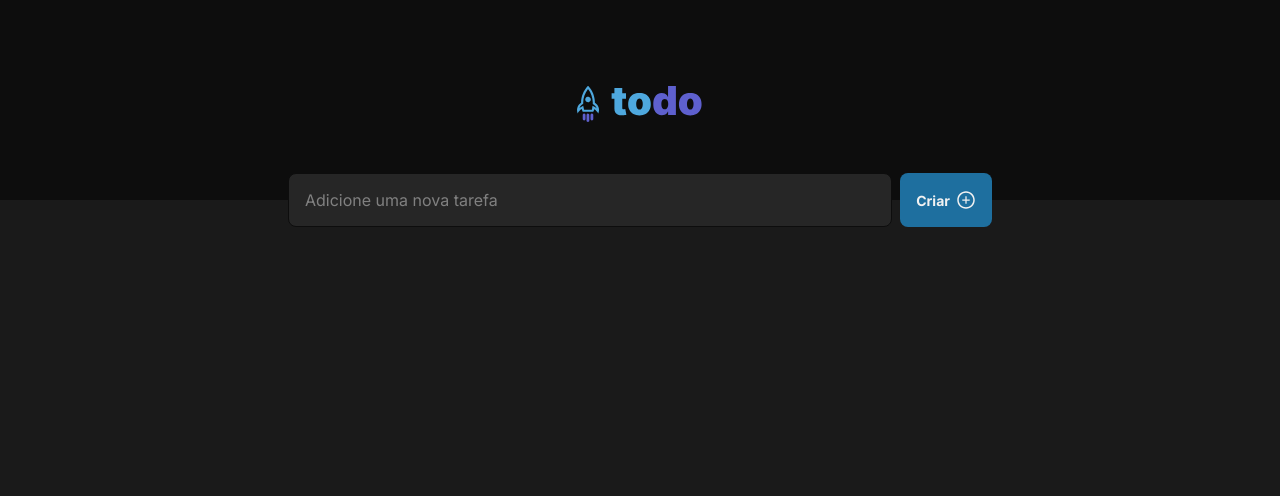
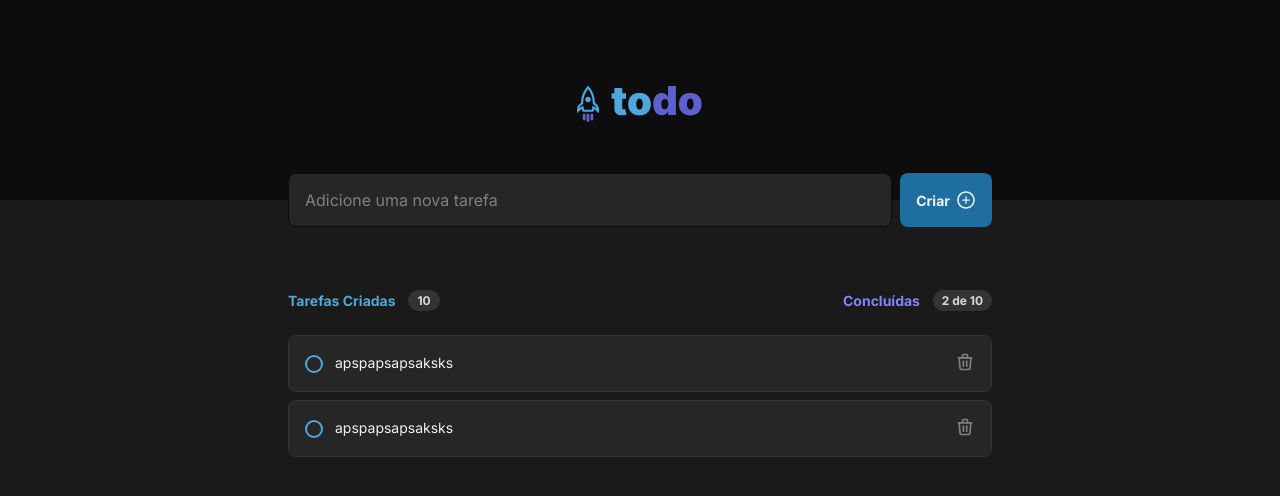
Before and after one commit to pedroeduardobibiano/ToDo-Task, a React (Vite) app: page / in a window 1280 px wide. Shown: the top 496 px of the page. Built offline with nearby package versions, Linux system fonts and the light colour scheme.

Commit message:
CSS_Tasks

```diff
--- a/src/App.tsx
+++ b/src/App.tsx
@@ -1,9 +1,13 @@
+import { useState } from "react";
 import { Header } from "./components/Header";
+import { Tasks } from "./components/Tasks";
+
 
 export function App(){
   return(
     <>
     <Header/>
+    <Tasks/>
     </>
   )
 }
--- a/src/components/Task/index.tsx
+++ b/src/components/Task/index.tsx
@@ -1,19 +1,19 @@
-import styles from './tasks.module.css'
+import styles from './task.module.css'
+import {TbTrash} from 'react-icons/tb'
 
 export function Task(){
     return(
-        <section>
-            <header>
-                <div>
-                    <p>Tarefas Criadas</p>
-                    <span>10</span>
-                </div>
+        <div className={styles.task}>
+            <button className={styles.checkContainer}>
+                <div/>
+            </button>
+            <p>
+                apspapsapsaksks
+            </p>
 
-                <div>
-                    <p>Concluídas</p>
-                    <span>2 de 10</span>
-                </div>
-            </header>
-        </section>
+            <button className={styles.deleteButton}>
+                <TbTrash size={20}/>
+            </button>
+        </div>
     )
 }
--- /dev/null
+++ b/src/components/Task/task.module.css
@@ -0,0 +1,50 @@
+.task {
+    width: 100%;
+    background: var(--gray-500);
+    border: 1px solid var(--gray-400);
+    padding: 1rem;
+    margin-bottom: 0.5rem;
+    border-radius: 0.5rem;
+    display: flex;
+    align-items: center;
+    justify-content: space-between;
+    gap: 0.75rem;
+  }
+
+  .task p {
+    font-size: 0.875rem;
+    line-height: 1.18rem;
+    color: var(--gray-100);
+    margin-right: auto;
+  }
+
+  p.textCompleted {
+    color: var(--gray-300);
+    text-decoration: line-through;
+  }
+
+  .checkContainer {
+    width: 1.125rem;
+    height: 1.125rem;
+    background: none;
+    border: none;
+  }
+
+  .checkContainer div {
+    width: 100%;
+    height: 100%;
+    border-radius: 999px;
+    border: 2px solid var(--blue);
+  }
+
+  .checkContainer svg {
+    width: 100%;
+    height: 100%;
+    color: var(--purple);
+  }
+
+  .deleteButton {
+    background: none;
+    border: none;
+    color: var(--gray-300);
+  }
--- /dev/null
+++ b/src/components/Tasks/index.tsx
@@ -0,0 +1,25 @@
+import { Task } from '../Task'
+import styles from './tasks.module.css'
+
+export function Tasks(){
+    return(
+        <section className={styles.tasks}>
+            <header className={styles.header}>
+                <div>
+                    <p>Tarefas Criadas</p>
+                    <span>10</span>
+                </div>
+
+                <div>
+                    <p className={styles.textPurple}>Concluídas</p>
+                    <span>2 de 10</span>
+                </div>
+            </header>
+
+            <div>
+                <Task/>
+                <Task/>
+            </div>
+        </section>
+    )
+}
--- /dev/null
+++ b/src/components/Tasks/tasks.module.css
@@ -0,0 +1,64 @@
+.tasks {
+  width: 100%;
+  max-width: 46rem;
+  margin: 0 auto;
+  margin-top: 5.625rem;
+  padding: 0 1rem;
+}
+
+.header {
+  display: flex;
+  align-items: center;
+  justify-content: space-between;
+  margin-bottom: 1.5rem;
+}
+
+.header > div {
+  display: flex;
+  align-items: center;
+  gap: 0.8rem;
+}
+
+.header p {
+  color: var(--blue);
+  font-size: 0.875rem;
+  font-weight: 700;
+}
+
+.header p.textPurple {
+  color: var(--purple);
+}
+
+.header span {
+  background: var(--gray-400);
+  color: var(--gray-200);
+  padding: 3px 9px;
+  border-radius: 999px;
+  font-size: 0.75rem;
+  font-weight: 700;
+}
+
+.list {
+  display: flex;
+  flex-direction: column;
+  gap: 0.75rem;
+}
+
+.empty {
+  margin-top: 4rem;
+  align-items: center;
+  justify-content: center;
+  display: flex;
+  flex-direction: column;
+  gap: 1rem;
+  color: var(--gray-300);
+  text-align: center;
+}
+
+.empty svg {
+  opacity: 0.3;
+}
+
+.empty p {
+  font-weight: 700;
+}
```
Also changed, not shown: src/components/Task/tasks.module.css (deleted).
